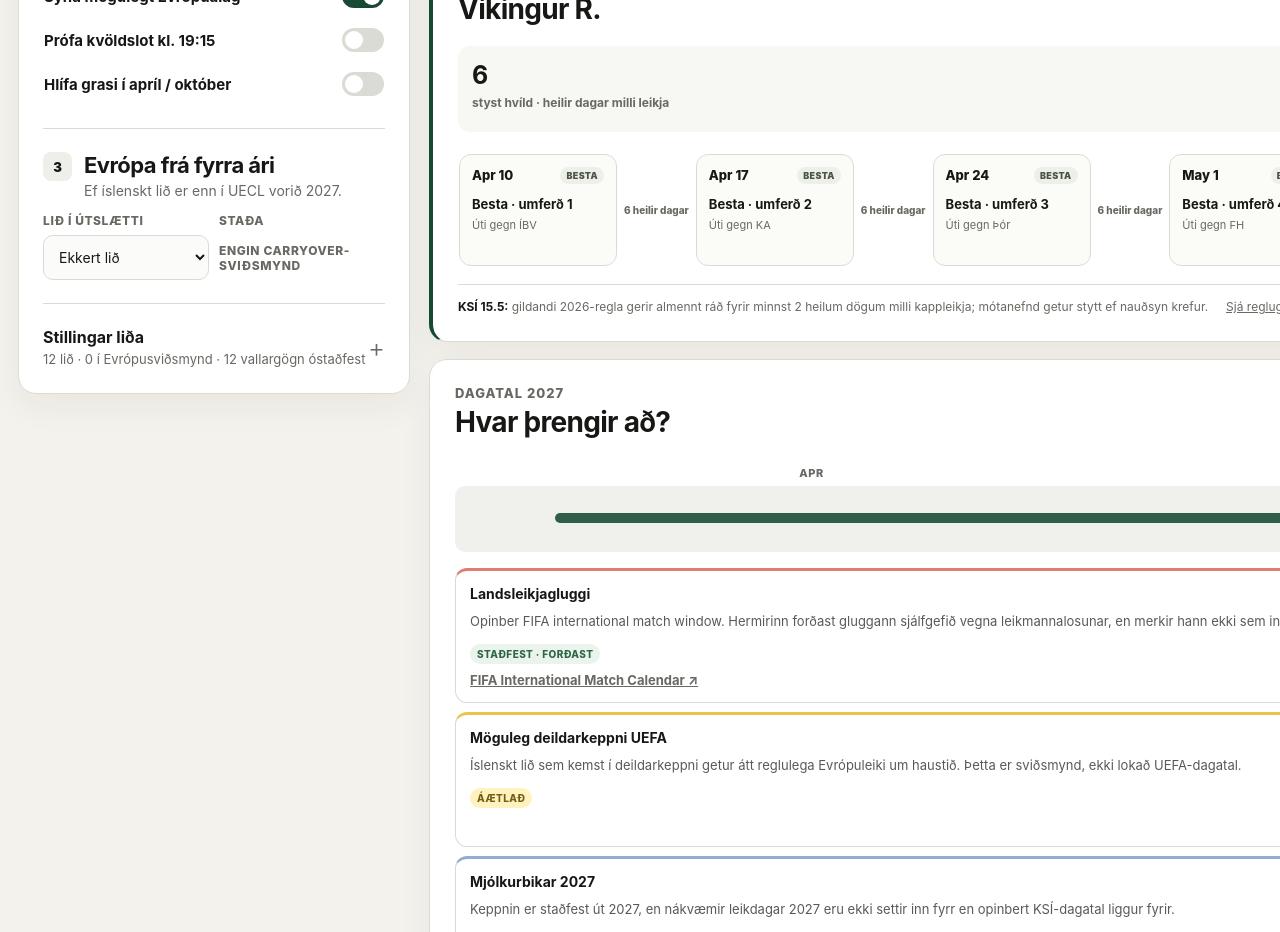
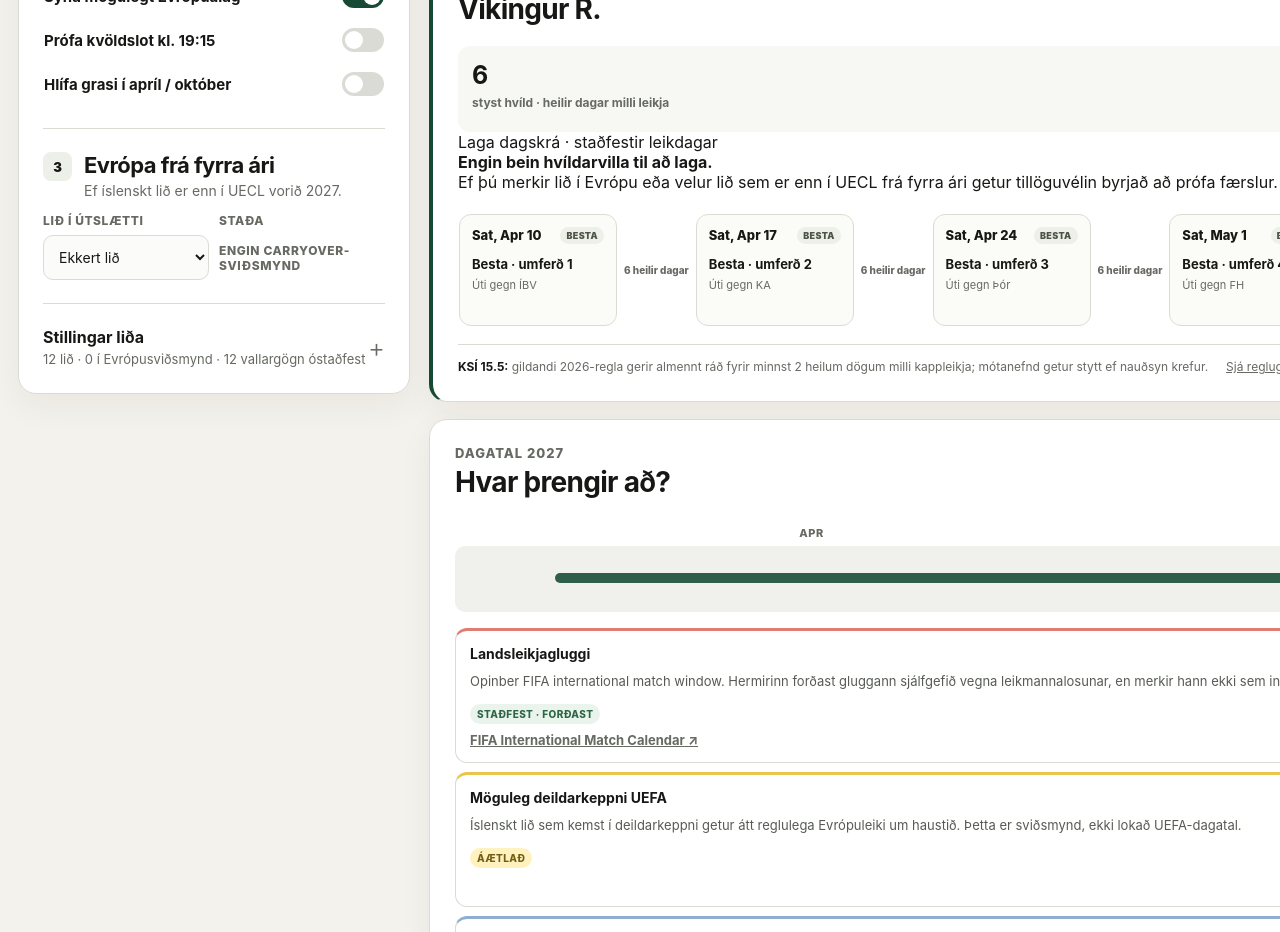
Before and after one commit to lollipop1234-code/besta-deild-hermir, a Next.js app: page / in a window 1280 px wide. Shown: the part 840-1772 px from the top of the page. Built offline with nearby package versions, Linux system fonts and the light colour scheme.

Commit message:
Bæta Laga dagskrá flæði við álagssýn

```diff
--- a/src/app/TeamLoadPanel.tsx
+++ b/src/app/TeamLoadPanel.tsx
@@ -1,10 +1,11 @@
+import type { ScheduleRepairSuggestion } from "@/lib/schedule-repair";
+import type { TeamLoadSummary } from "@/lib/team-load";
 import type { Team } from "@/lib/types";
-import type { TeamLoadSummary } from "@/lib/team-load";
 
 import styles from "./TeamLoadPanel.module.css";
 
 function shortDate(value: string) {
-  return new Intl.DateTimeFormat("is-IS", { day: "numeric", month: "short" }).format(
+  return new Intl.DateTimeFormat("is-IS", { day: "numeric", month: "short", weekday: "short" }).format(
     new Date(`${value}T12:00:00Z`),
   );
 }
@@ -20,14 +21,26 @@ export default function TeamLoadPanel({
   onSelectTeam,
   summary,
   splitIsUnresolved,
+  repairSuggestion,
+  onApplyRepair,
+  appliedRepairCount,
+  onResetRepairs,
 }: {
   teams: Team[];
   selectedTeamId: string;
   onSelectTeam: (teamId: string) => void;
   summary: TeamLoadSummary;
   splitIsUnresolved: boolean;
+  repairSuggestion: ScheduleRepairSuggestion | null;
+  onApplyRepair: (suggestion: ScheduleRepairSuggestion) => void;
+  appliedRepairCount: number;
+  onResetRepairs: () => void;
 }) {
   const selectedTeam = teams.find((team) => team.id === selectedTeamId) ?? teams[0];
+  const opponent = repairSuggestion
+    ? teams.find((team) => team.id === repairSuggestion.opponentId)
+    : undefined;
+  const hasRisk = summary.belowMinimumCount + summary.scenarioRiskCount > 0;
 
   return (
     <div className={`panel ${styles.panel}`}>
@@ -58,6 +71,49 @@ export default function TeamLoadPanel({
         <div className={`${styles.metric} ${summary.threeInEightCount > 0 ? styles.metricWarn : ""}`}>
           <strong>{summary.threeInEightCount}</strong>
           <span>röð með 3 leikjum innan 8 daga</span>
+        </div>
+      </div>
+
+      <div className={`${styles.repair} ${repairSuggestion?.basis === "scenario" ? styles.repairScenario : ""}`}>
+        <div className={styles.repairCopy}>
+          <div className={styles.repairLabel}>
+            Laga dagskrá · {repairSuggestion?.basis === "scenario" ? "UEFA-sviðsmynd" : "staðfestir leikdagar"}
+          </div>
+          {repairSuggestion ? (
+            <>
+              <strong>Færa umferð {repairSuggestion.round} um {Math.abs(repairSuggestion.shiftDays)} dag{Math.abs(repairSuggestion.shiftDays) === 1 ? "" : "a"}?</strong>
+              <p>
+                {shortDate(repairSuggestion.originalDate)} → {shortDate(repairSuggestion.proposedDate)} · gegn {opponent?.name ?? repairSuggestion.opponentId}.
+                Hvíldarvandamálið hjá {selectedTeam?.name} minnkar án þess að búa til nýtt álagsvandamál hjá mótherjanum.
+              </p>
+              <div className={styles.repairNumbers}>
+                <span>{repairSuggestion.beforeSelected.belowMinimumCount + repairSuggestion.beforeSelected.scenarioRiskCount} → {repairSuggestion.afterSelected.belowMinimumCount + repairSuggestion.afterSelected.scenarioRiskCount} þröng bil</span>
+                <span>{repairSuggestion.beforeSelected.threeInEightCount} → {repairSuggestion.afterSelected.threeInEightCount} × 3 leikir / 8 dagar</span>
+              </div>
+            </>
+          ) : hasRisk ? (
+            <>
+              <strong>Engin einföld örugg færsla fannst.</strong>
+              <p>Vélin prófaði næstu daga en fann ekki færslu sem lagar valda liðið án þess að auka álag hjá mótherjanum eða fara inn í lokaðan glugga.</p>
+            </>
+          ) : (
+            <>
+              <strong>Engin bein hvíldarvilla til að laga.</strong>
+              <p>Ef þú merkir lið í Evrópu eða velur lið sem er enn í UECL frá fyrra ári getur tillöguvélin byrjað að prófa færslur.</p>
+            </>
+          )}
+        </div>
+        <div className={styles.repairActions}>
+          {repairSuggestion && (
+            <button type="button" className={styles.primaryButton} onClick={() => onApplyRepair(repairSuggestion)}>
+              Nota tillögu
+            </button>
+          )}
+          {appliedRepairCount > 0 && (
+            <button type="button" className={styles.secondaryButton} onClick={onResetRepairs}>
+              Endurstilla færslur ({appliedRepairCount})
+            </button>
+          )}
         </div>
       </div>
 
```
